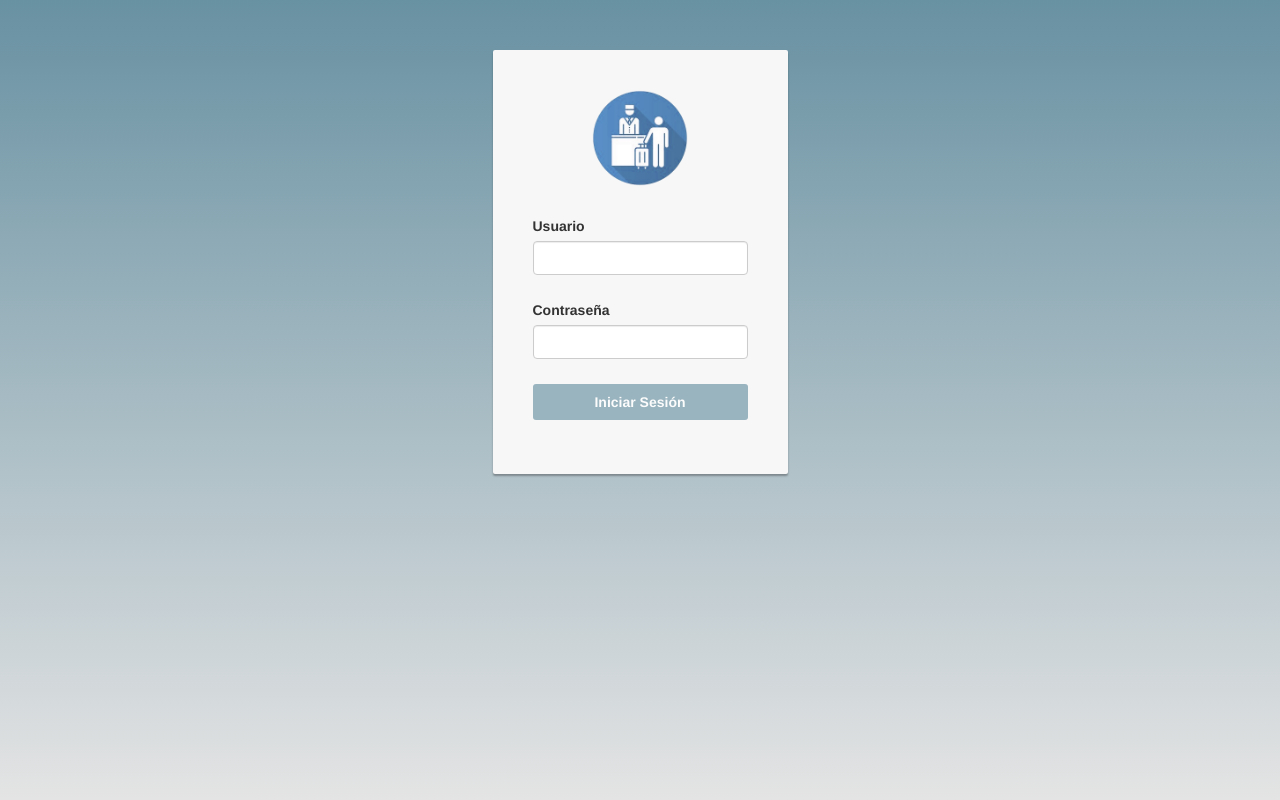
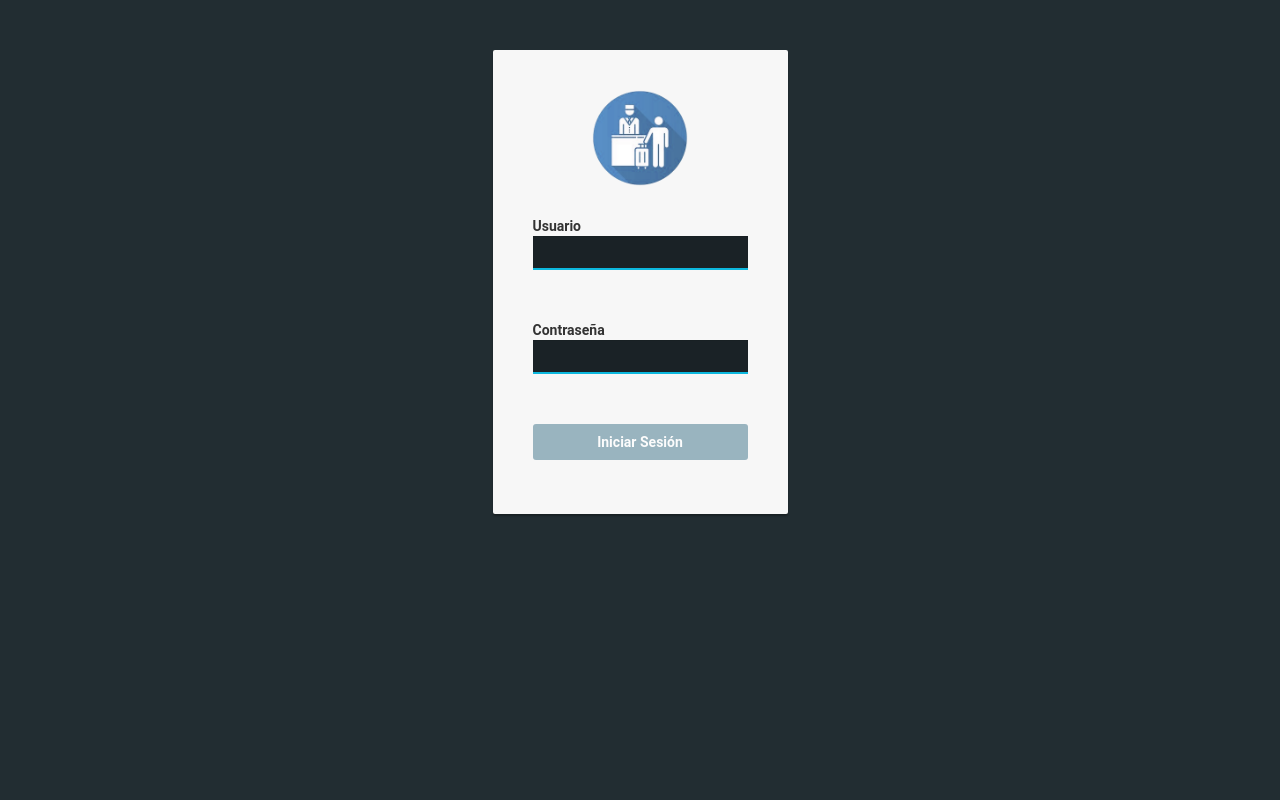
Before and after one commit to AlexLazo/Proyecto_ATIS, a PHP site: page /login.php in a window 1280 px wide. Run offline with PHP 8.4, Linux system fonts and the light colour scheme.

Commit message:
Detalles login

```diff
--- a/css/login.css
+++ b/css/login.css
@@ -136,3 +136,131 @@ html {
 .forgot-password:focus {
   color: rgb(12, 97, 33);
 }
+
+body {
+  background: #222D32;
+  font-family: 'Roboto', sans-serif;
+}
+
+.login-box {
+  margin-top: 75px;
+  height: auto;
+  background: #1A2226;
+  text-align: center;
+  box-shadow: 0 3px 6px rgba(0, 0, 0, 0.16), 0 3px 6px rgba(0, 0, 0, 0.23);
+}
+
+.login-key {
+  height: 100px;
+  font-size: 80px;
+  line-height: 100px;
+  background: -webkit-linear-gradient(#27EF9F, #0DB8DE);
+  -webkit-background-clip: text;
+  -webkit-text-fill-color: transparent;
+}
+
+.login-title {
+  margin-top: 15px;
+  text-align: center;
+  font-size: 30px;
+  letter-spacing: 2px;
+  margin-top: 15px;
+  font-weight: bold;
+  color: #ECF0F5;
+}
+
+.login-form {
+  margin-top: 25px;
+  text-align: left;
+}
+
+input[type=text] {
+  background-color: #1A2226;
+  border: none;
+  border-bottom: 2px solid #0DB8DE;
+  border-top: 0px;
+  border-radius: 0px;
+  font-weight: bold;
+  outline: 0;
+  margin-bottom: 20px;
+  padding-left: 0px;
+  color: #ECF0F5;
+}
+
+input[type=password] {
+  background-color: #1A2226;
+  border: none;
+  border-bottom: 2px solid #0DB8DE;
+  border-top: 0px;
+  border-radius: 0px;
+  font-weight: bold;
+  outline: 0;
+  padding-left: 0px;
+  margin-bottom: 20px;
+  color: #ECF0F5;
+}
+
+.form-group {
+  margin-bottom: 40px;
+  outline: 0px;
+}
+
+.form-control:focus {
+  border-color: inherit;
+  -webkit-box-shadow: none;
+  box-shadow: none;
+  border-bottom: 2px solid #0DB8DE;
+  outline: 0;
+  background-color: #1A2226;
+  color: #ECF0F5;
+}
+
+input:focus {
+  outline: none;
+  box-shadow: 0 0 0;
+}
+
+label {
+  margin-bottom: 0px;
+}
+
+.form-control-label {
+  font-size: 10px;
+  color: #6C6C6C;
+  font-weight: bold;
+  letter-spacing: 1px;
+}
+
+.btn-outline-primary {
+  border-color: #0DB8DE;
+  color: #0DB8DE;
+  border-radius: 0px;
+  font-weight: bold;
+  letter-spacing: 1px;
+  box-shadow: 0 1px 3px rgba(0, 0, 0, 0.12), 0 1px 2px rgba(0, 0, 0, 0.24);
+}
+
+.btn-outline-primary:hover {
+  background-color: #0DB8DE;
+  right: 0px;
+}
+
+.login-btm {
+  float: left;
+}
+
+.login-button {
+  padding-right: 0px;
+  text-align: right;
+  margin-bottom: 25px;
+}
+
+.login-text {
+  text-align: left;
+  padding-left: 0px;
+  color: #A2A4A4;
+}
+
+.loginbttm {
+  padding: 0px;
+}
```
